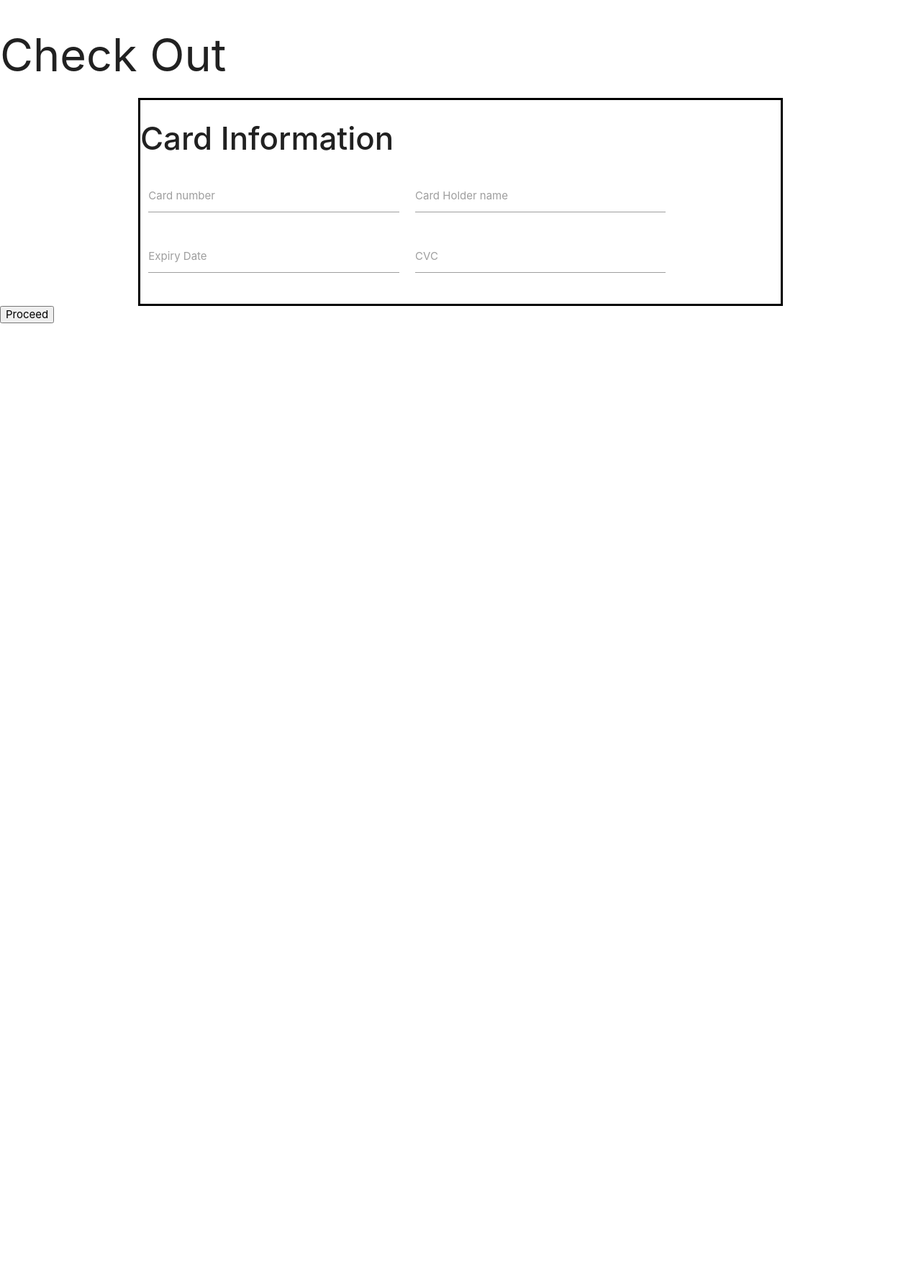
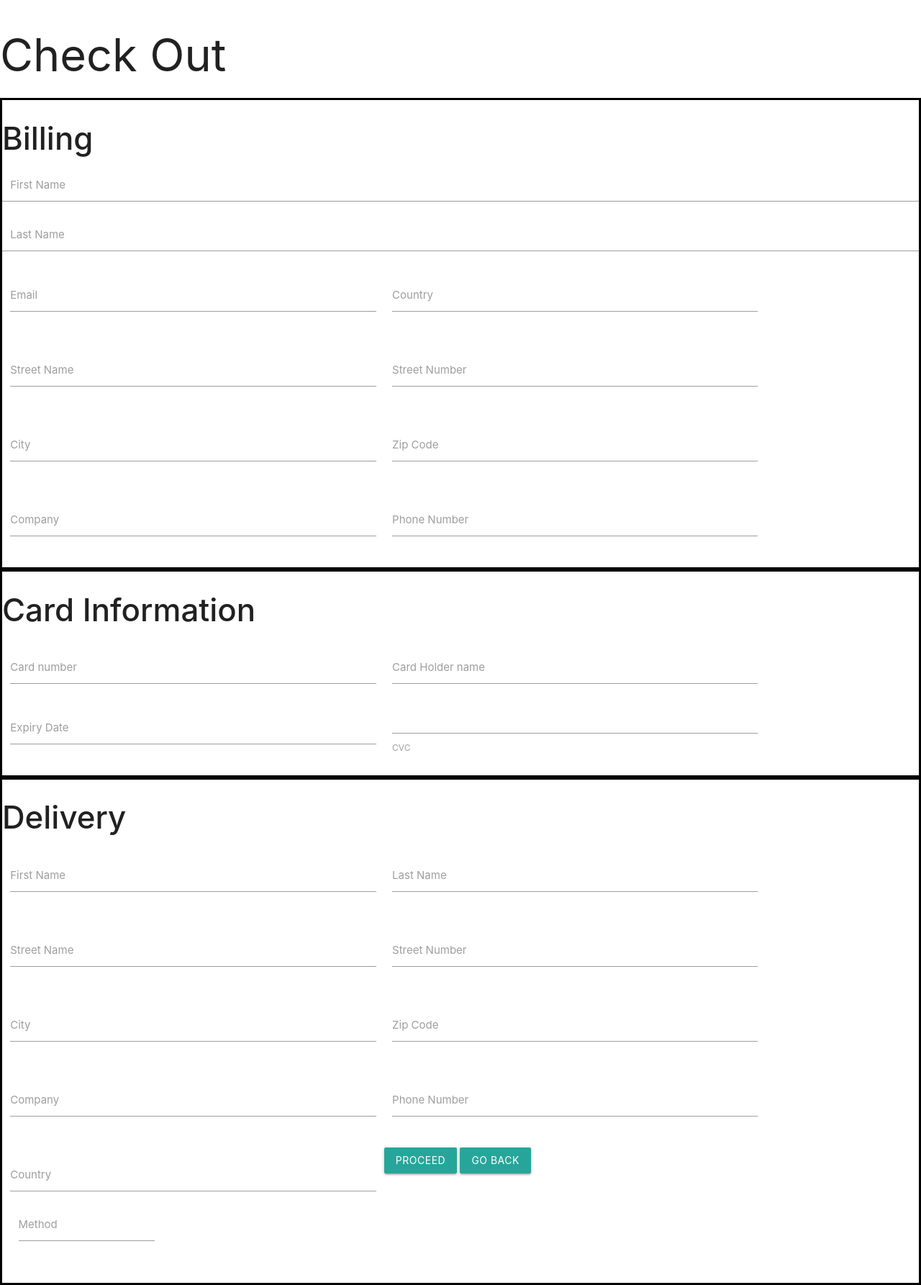
Before and after one commit to Logi19/CaptainConsole, a Django app: template CaptainConsole/store_app/templates/store_app/checkouts.html in a window 1280 px wide. Shown: the whole page at 72% size. Before the commit the page ends 449 px from the top, so only its background shows below. Run offline with Django 3.2, Linux system fonts and the light colour scheme; the template is opened without the code that fills it: most values are stand-ins (such as "Sample title", 1, 10 or a date in 2020); form fields are guessed from the names that the template uses.

Commit message:
changes were made

```diff
--- a/CaptainConsole/store_app/templates/store_app/checkouts.html
+++ b/CaptainConsole/store_app/templates/store_app/checkouts.html
@@ -50,175 +50,175 @@
 <!--&lt;!&ndash;        </form>&ndash;&gt;-->
 <!--        <div class="container-items">-->
 <!--            <div class="row col s6">-->
-<!--                <form method="POST" action="">-->
-<!--                    {% csrf_token %}-->
-<!--                    <div class="grid-item1">-->
-<!--    &lt;!&ndash;                    Billing Information&ndash;&gt;-->
-<!--                        <h3><strong>Billing</strong></h3>-->
-<!--                            <div class="input-field col s5">-->
-<!--                                {{form.billingFirstName}}-->
-<!--                                <label>First Name</label>-->
-<!--                            </div>-->
-<!--                            <div class="input-field col s5">-->
-<!--                                {{form.billingLastName}}-->
-<!--                                <label>Last Name</label>-->
-<!--                            </div>-->
+                <form method="POST" action="">
+                    {% csrf_token %}
+                    <div class="grid-item1">
+    <!--                    Billing Information-->
+                        <h3><strong>Billing</strong></h3>
+                            <div class="input-field col s5">
+                                {{form.billingFirstName}}
+                                <label>First Name</label>
+                            </div>
+                            <div class="input-field col s5">
+                                {{form.billingLastName}}
+                                <label>Last Name</label>
+                            </div>
 
-<!--                        <div class="row">-->
-<!--                            <div class="input-field col s5">-->
-<!--                                {{form.email}}-->
-<!--                                <label>Email</label>-->
-<!--                            </div>-->
-<!--                            <div class="input-field col s5">-->
-<!--                                {{form.billingCountry}}-->
-<!--                                <label>Country</label>-->
-<!--                            </div>-->
-<!--                        </div>-->
-<!--                        <div class="row">-->
-<!--                            <div class="input-field col s5">-->
-<!--                                {{form.billingStreet}}-->
-<!--                                <label>Street Name</label>-->
-<!--                            </div>-->
-<!--                            <div class="input-field col s5">-->
-<!--                                {{form.billingStreetNum}}-->
-<!--                                <label>Street Number</label>-->
-<!--                            </div>-->
-<!--                        </div>-->
-<!--                        <div class="row">-->
-<!--                            <div class="input-field col s5">-->
-<!--                                {{form.billingCity}}-->
-<!--                                <label>City</label>-->
-<!--                            </div>-->
-<!--                            <div class="input-field col s5">-->
-<!--                                {{form.billingPostal}}-->
-<!--                                <label>Zip Code</label>-->
-<!--                            </div>-->
-<!--                        </div>-->
-<!--                        <div class="row">-->
-<!--                            <div class="input-field col s5">-->
-<!--                                {{form.billingCompany}}-->
-<!--                                <label>Company</label>-->
-<!--                            </div>-->
-<!--                            <div class="input-field col s5">-->
-<!--                                {{form.billingPhone}}-->
-<!--                                <label>Phone Number</label>-->
-<!--                            </div>-->
-<!--                        </div>-->
-<!--                    </div>-->
-<!--                    <div class="grid-item2">-->
-<!--&lt;!&ndash;                        Card Information&ndash;&gt;-->
-<!--                        <h3><strong>Card Information</strong></h3>-->
-<!--                        <div class="row">-->
-<!--                            <div class="input-field col s5">-->
-<!--                                <input type="text" id="cardno">-->
-<!--                                <label>Card number</label>-->
-<!--                            </div>-->
-<!--                            <div class="input-field col s5">-->
-<!--                                <input type="text" id="cardname">-->
-<!--                                <label>Card Holder name</label>-->
-<!--                            </div>-->
-<!--                            <div class="input-field col s5">-->
-<!--                                <input type="text" id="expiryDate">-->
-<!--                                <label>Expiry Date</label>-->
-<!--                            </div>-->
-<!--                            <div class="sel col s5">-->
-<!--                                <input type="number" id="cvc">-->
-<!--                                <label>CVC</label>-->
-<!--                            </div>-->
-<!--                        </div>-->
-<!--                    </div>-->
-<!--                    <div class="grid-item3">-->
-<!--    &lt;!&ndash;                    Delivery Information&ndash;&gt;-->
-<!--                        <h3><strong>Delivery</strong></h3>-->
-<!--                        <div class="row">-->
-<!--                            <div class="input-field col s5">-->
-<!--                                {{form.deliveryFirstName}}-->
-<!--                                <label>First Name</label>-->
-<!--                            </div>-->
-<!--                            <div class="input-field col s5">-->
-<!--                                {{form.deliveryLastName}}-->
-<!--                                <label>Last Name</label>-->
-<!--                            </div>-->
-<!--                        </div>-->
-<!--                        <div class="row">-->
-<!--                            <div class="input-field col s5">-->
-<!--                                {{form.deliveryStreet}}-->
-<!--                                <label>Street Name</label>-->
-<!--                            </div>-->
-<!--                            <div class="input-field col s5">-->
-<!--                                {{form.deliveryStreetNum}}-->
-<!--                                <label>Street Number</label>-->
-<!--                            </div>-->
-<!--                        </div>-->
-<!--                        <div class="row">-->
-<!--                            <div class="input-field col s5">-->
-<!--                                {{form.deliveryCity}}-->
-<!--                                <label>City</label>-->
-<!--                            </div>-->
-<!--                            <div class="input-field col s5">-->
-<!--                                {{form.deliveryPostal}}-->
-<!--                                <label>Zip Code</label>-->
-<!--                            </div>-->
-<!--                        </div>-->
-<!--                        <div class="row">-->
-<!--                            <div class="input-field col s5">-->
-<!--                                {{form.deliveryCompany}}-->
-<!--                                <label>Company</label>-->
-<!--                            </div>-->
-<!--                            <div class="input-field col s5">-->
-<!--                                {{form.deliveryPhone}}-->
-<!--                                <label>Phone Number</label>-->
-<!--                            </div>-->
-<!--                        </div>-->
-<!--                        <div class="row">-->
-<!--                            <div class="input-field col s5">-->
-<!--                                {{form.deliveryCountry}}-->
-<!--                                <label>Country</label>-->
-<!--                            <div class="input-field col s5">-->
-<!--                                {{form.deliveryMethod}}-->
-<!--                                <label>Method</label>-->
-<!--                        </div>-->
-<!--                    </div>-->
-<!--                    <button type="submit" onclick="insertJSON()" class="btn btn-primary">Proceed</button>-->
-<!--                </form>-->
-<!--                <button class="btn btn-primary">Go Back</button>-->
-<!--            </div>-->
-<!--        </div>-->
-        <form method="post" action="">
-            {% csrf_token %}
-            <div class="container">
-                {% for fields in form %}
+                        <div class="row">
                             <div class="input-field col s5">
-                    {{fields}}
-                    <label>{{fields.label}}</label>
+                                {{form.email}}
+                                <label>Email</label>
                             </div>
-                {% endfor %}
-                {% for error in field.error %}
-                <p class="error">{{error}}</p>
-                {% endfor %}
+                            <div class="input-field col s5">
+                                {{form.billingCountry}}
+                                <label>Country</label>
+                            </div>
+                        </div>
+                        <div class="row">
+                            <div class="input-field col s5">
+                                {{form.billingStreet}}
+                                <label>Street Name</label>
+                            </div>
+                            <div class="input-field col s5">
+                                {{form.billingStreetNum}}
+                                <label>Street Number</label>
+                            </div>
+                        </div>
+                        <div class="row">
+                            <div class="input-field col s5">
+                                {{form.billingCity}}
+                                <label>City</label>
+                            </div>
+                            <div class="input-field col s5">
+                                {{form.billingPostal}}
+                                <label>Zip Code</label>
+                            </div>
+                        </div>
+                        <div class="row">
+                            <div class="input-field col s5">
+                                {{form.billingCompany}}
+                                <label>Company</label>
+                            </div>
+                            <div class="input-field col s5">
+                                {{form.billingPhone}}
+                                <label>Phone Number</label>
+                            </div>
+                        </div>
+                    </div>
                     <div class="grid-item2">
 <!--                        Card Information-->
                         <h3><strong>Card Information</strong></h3>
                         <div class="row">
                             <div class="input-field col s5">
-                            <input type="text" id="cardNumber">
+                                <input type="text" id="cardno">
                                 <label>Card number</label>
                             </div>
                             <div class="input-field col s5">
-                            <input type="text" id="cardName">
+                                <input type="text" id="cardname">
                                 <label>Card Holder name</label>
                             </div>
                             <div class="input-field col s5">
                                 <input type="text" id="expiryDate">
                                 <label>Expiry Date</label>
                             </div>
-                        <div class="input-field col s5">
+                            <div class="sel col s5">
                                 <input type="number" id="cvc">
                                 <label>CVC</label>
                             </div>
                         </div>
                     </div>
+                    <div class="grid-item3">
+    <!--                    Delivery Information-->
+                        <h3><strong>Delivery</strong></h3>
+                        <div class="row">
+                            <div class="input-field col s5">
+                                {{form.deliveryFirstName}}
+                                <label>First Name</label>
                             </div>
-            <button type="submit">Proceed</button>
+                            <div class="input-field col s5">
+                                {{form.deliveryLastName}}
+                                <label>Last Name</label>
+                            </div>
+                        </div>
+                        <div class="row">
+                            <div class="input-field col s5">
+                                {{form.deliveryStreet}}
+                                <label>Street Name</label>
+                            </div>
+                            <div class="input-field col s5">
+                                {{form.deliveryStreetNum}}
+                                <label>Street Number</label>
+                            </div>
+                        </div>
+                        <div class="row">
+                            <div class="input-field col s5">
+                                {{form.deliveryCity}}
+                                <label>City</label>
+                            </div>
+                            <div class="input-field col s5">
+                                {{form.deliveryPostal}}
+                                <label>Zip Code</label>
+                            </div>
+                        </div>
+                        <div class="row">
+                            <div class="input-field col s5">
+                                {{form.deliveryCompany}}
+                                <label>Company</label>
+                            </div>
+                            <div class="input-field col s5">
+                                {{form.deliveryPhone}}
+                                <label>Phone Number</label>
+                            </div>
+                        </div>
+                        <div class="row">
+                            <div class="input-field col s5">
+                                {{form.deliveryCountry}}
+                                <label>Country</label>
+                            <div class="input-field col s5">
+                                {{form.deliveryMethod}}
+                                <label>Method</label>
+                        </div>
+                    </div>
+                    <button type="submit" onclick="insertJSON()" class="btn btn-primary">Proceed</button>
                 </form>
-    {% endblock %}
+                <button class="btn btn-primary">Go Back</button>
+<!--            </div>-->
+<!--        </div>-->
+<!--        <form method="post" action="">-->
+<!--            {% csrf_token %}-->
+<!--            <div class="container">-->
+<!--                {% for fields in form %}-->
+<!--                <div class="input-field col s5">-->
+<!--                    {{fields}}-->
+<!--                    <label>{{fields.label}}</label>-->
+<!--                </div>-->
+<!--                {% endfor %}-->
+<!--                {% for error in field.error %}-->
+<!--                <p class="error">{{error}}</p>-->
+<!--                {% endfor %}-->
+<!--                <div class="grid-item2">-->
+<!--&lt;!&ndash;                        Card Information&ndash;&gt;-->
+<!--                    <h3><strong>Card Information</strong></h3>-->
+<!--                    <div class="row">-->
+<!--                        <div class="input-field col s5">-->
+<!--                            <input type="number" id="cardNumber" placeholder="9999999999999999">-->
+<!--                            <label>Card number</label>-->
+<!--                        </div>-->
+<!--                        <div class="input-field col s5">-->
+<!--                            <input type="text" id="cardName" placeholder="Bobby Johnson">-->
+<!--                            <label>Card Holder name</label>-->
+<!--                        </div>-->
+<!--                        <div class="input-field col s5">-->
+<!--                            <input type="text" id="expiryDate" placeholder="02-20">-->
+<!--                            <label>Expiry Date</label>-->
+<!--                        </div>-->
+<!--                        <div class="input-field col s5">-->
+<!--                            <input type="number" id="cvc" placeholder="999">-->
+<!--                            <label>CVC</label>-->
+<!--                        </div>-->
+<!--                    </div>-->
+<!--                </div>-->
+<!--            </div>-->
+<!--            <button type="submit">Proceed</button>-->
+<!--        </form>-->
+<!--    {% endblock %}-->
```
Also changed, not shown: CaptainConsole/store_app/views.py (+37 -8 lines). Lines whose indentation alone changed are shown as unchanged.
